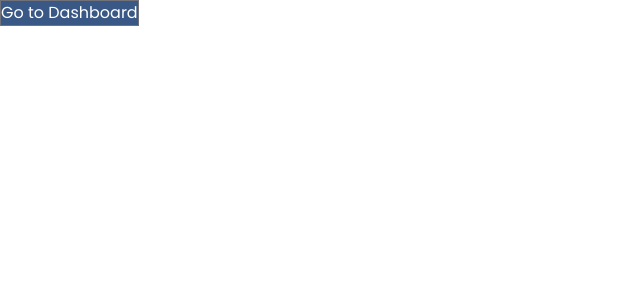
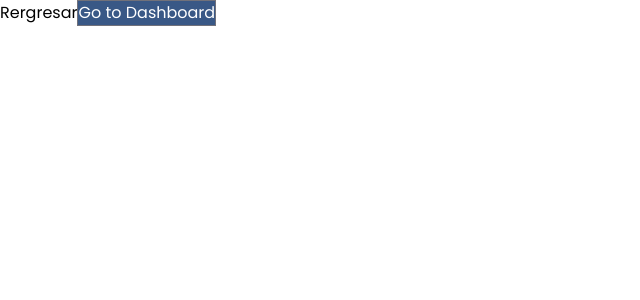
Before and after one commit to SergioToppec/Point-of-sale, a React (Vite) app: page /login in a window 1280 px wide. Shown: the top 300 px of the page, without its empty margins (0-640 px from the left). Built offline with nearby package versions, Linux system fonts and the light colour scheme.

Commit message:
Detalles terminados para las rutas

```diff
--- a/src/config/routes/AppRoutes.jsx
+++ b/src/config/routes/AppRoutes.jsx
@@ -8,8 +8,8 @@ export default function AppRoutes() {
 
             <Routes>
                 <Route path="/" element={<PrefixScreen />} />
-                <Route path="/Login" element={<Login/>} />
-                <Route path="/Dashboard" element={<Dashboard/>} />
+                <Route path="/login" element={<Login/>} />
+                <Route path="/dashboard" element={<Dashboard/>} />
             </Routes>
 
     )
--- a/src/ui/auth/Login.jsx
+++ b/src/ui/auth/Login.jsx
@@ -1,5 +1,13 @@
+import { useNavigate } from "react-router-dom";
+
 export default function Login() {
+
+    const navigate = useNavigate();
+
     return(
-        <button className="bg-azulOscuro text-white border border-zinc-500">Go to Dashboard</button>
+        <>
+        <button onClick={()=> navigate ('/')}>Rergresar</button>
+        <button className="bg-azulOscuro text-white border border-zinc-500" onClick={() => navigate ('/dashboard')}>Go to Dashboard</button>
+        </>
     )
 }
--- a/src/ui/dashboard/Dashboard.jsx
+++ b/src/ui/dashboard/Dashboard.jsx
@@ -1,5 +1,12 @@
+import { useNavigate } from 'react-router-dom';
+
 export default function Dashboard() {
+
+    const navigate = useNavigate();
+
     return(
-        <h1 className="text-xl font bold">Dashboard</h1>
+        <><h1 className="text-xl font bold">Dashboard</h1>
+
+        <button className="bg-azulOscuro" onClick={() => navigate ('/login')}> regresar</button></>
     )
 }
```
